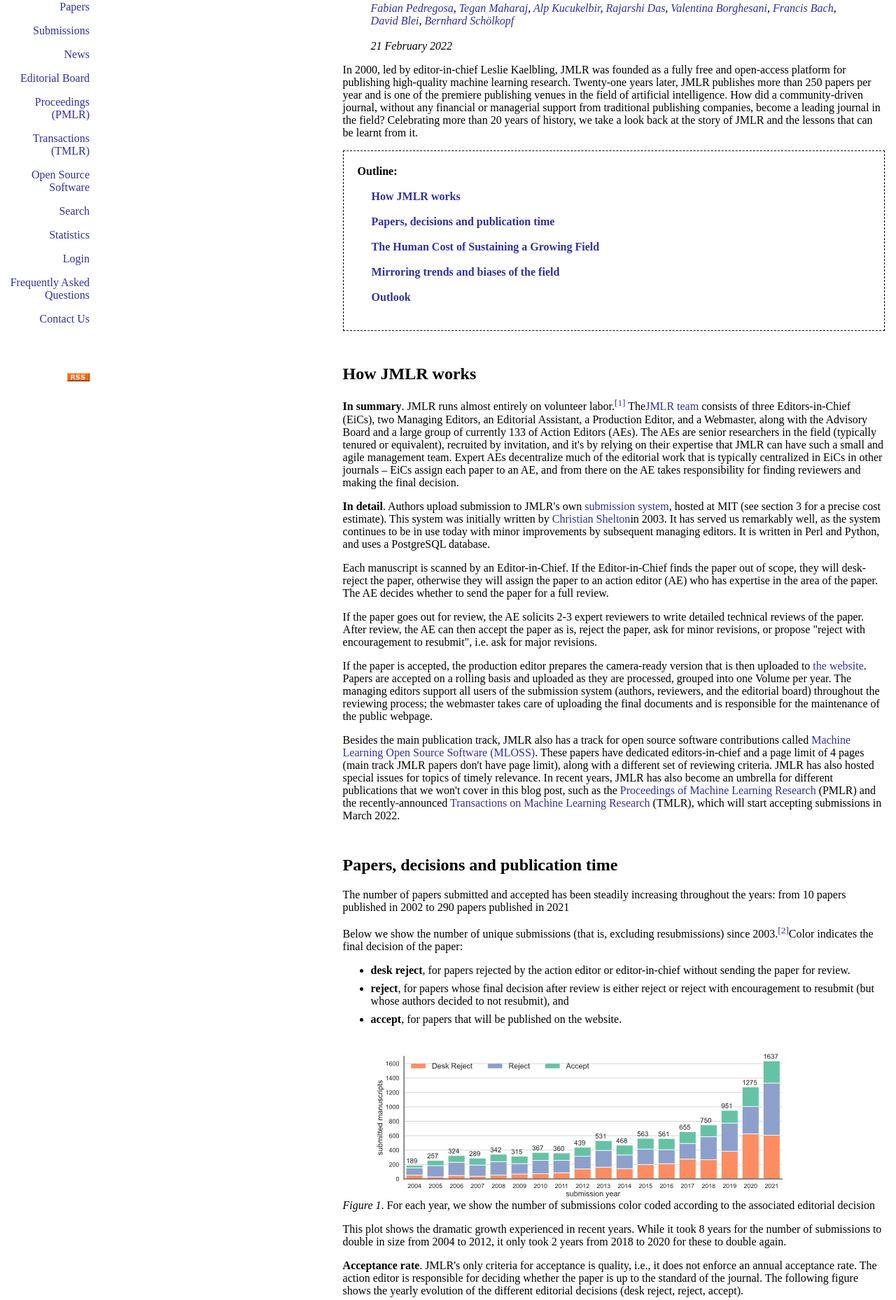
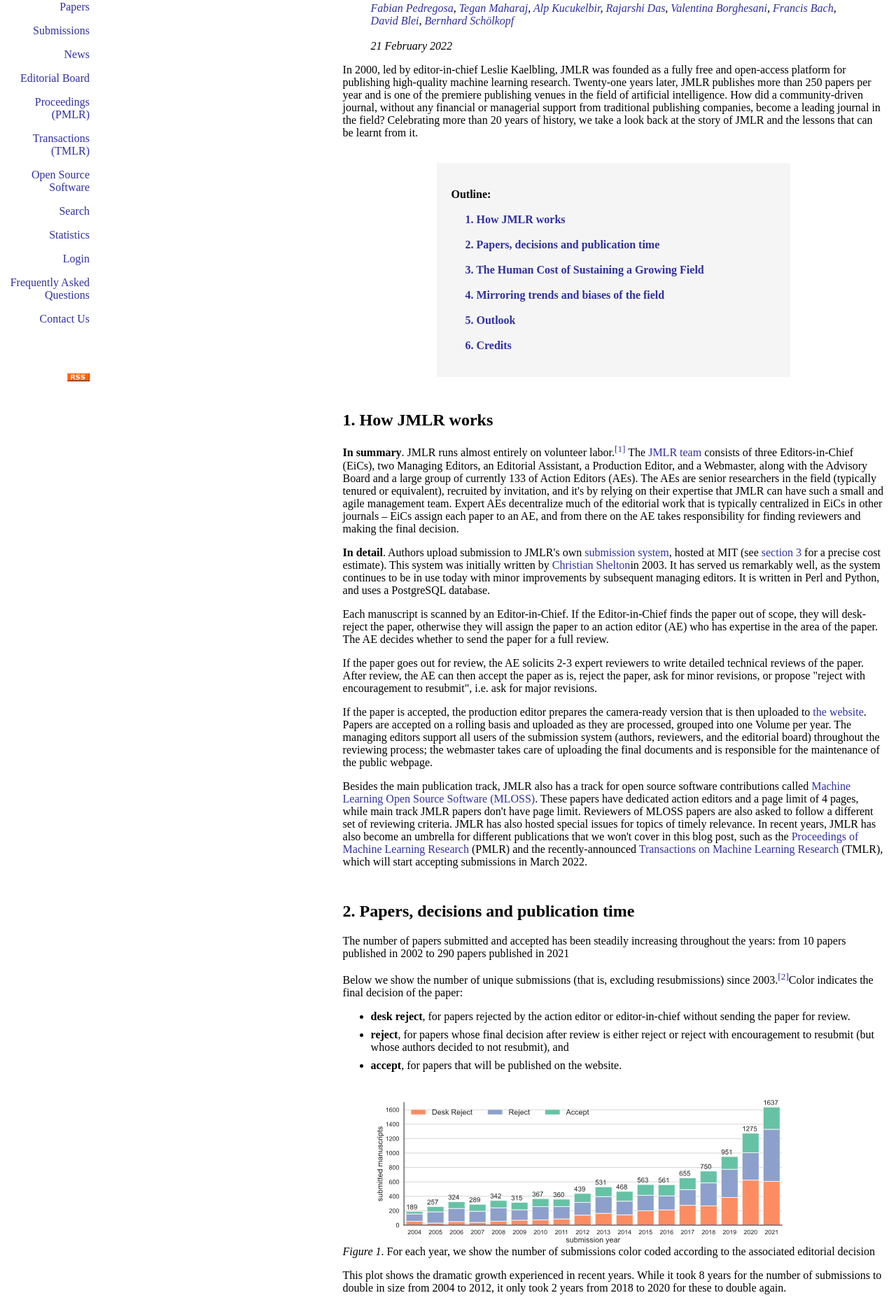
Before and after one commit to JmlrOrg/webpage, a Python web app: template templates/news/retrospectives_20years.html in a window 1280 px wide. Shown: the part 135-1993 px from the top of the page at 70% size. Run offline with Jinja, Linux system fonts and the light colour scheme; the template is opened without the code that fills it, so the values that code supplies are empty.

Commit message:
address Tegan's comments

```diff
--- a/templates/beta/news/retrospectives_20years.html
+++ b/templates/beta/news/retrospectives_20years.html
@@ -11,6 +11,13 @@
 h2 {
     margin-top: 2em;
 }
+
+#TOC{
+    padding: 20px;
+    background-color: #F5F5F5;
+    width: 60%;
+    margin: auto;
+}
 </style>
 {% endblock %}
 
@@ -21,6 +28,7 @@ h2 {
         <blockquote><i><a href="https://fa.bianp.net/">Fabian Pedregosa</a>, <a href="http://www.teganmaharaj.com/">Tegan Maharaj</a>, <a href="https://www.proditus.com/">Alp Kucukelbir</a>, <a href="https://rajarshd.github.io/">Rajarshi Das</a>, <a href="https://valentina.borghesani.org/">Valentina Borghesani</a>, <a href="https://francisbach.com/">Francis Bach</a>, <a href="http://www.cs.columbia.edu/~blei/">David Blei</a>, <a href="https://is.mpg.de/~bs">Bernhard Sch&ouml;lkopf</a></i>
                 <br><br>
                 <i>21 February 2022</i>
+                <br>
         </blockquote>
     </p>
 
@@ -32,23 +40,26 @@ h2 {
             than 20 years of history, we take a look back at the story of
         JMLR and the lessons that can be learnt from it.
     </p>
+    <br>
 
 
     <div id="TOC">
-        <p class="framed"><span style="font-weight: bold">Outline:<br><br>
-            <span style="margin-left: 20px"><a href="#how"><b>How JMLR works</b></a> <br><br>
-            <span style="margin-left: 20px"><a href="#papers"><b>Papers, decisions and publication time</b></a> <br><br>
-            <span style="margin-left: 20px"><a href="#human"><b>The Human Cost of Sustaining a Growing Field</b></a> <br><br>
-            <span style="margin-left: 20px"><a href="#mirroring"><b>Mirroring trends and biases of the
-                field</b></a> <br><br>
-            <span style="margin-left: 20px"><a href="#h.y77njhuydorz"><b>Outlook</b></a> <br><br>            </p>
-    </div>
+        <p class="outline"><span style="font-weight: bold">Outline:<br><br>
+            <span style="margin-left: 20px"><a href="#how"><b>1. How JMLR works</b></a></span> <br><br>
+            <span style="margin-left: 20px"><a href="#papers"><b>2. Papers, decisions and publication time</b></a></span> <br><br>
+            <span style="margin-left: 20px"><a href="#human"><b>3. The Human Cost of Sustaining a Growing Field</b></a></span> <br><br>
+            <span style="margin-left: 20px"><a href="#mirroring"><b>4. Mirroring trends and biases of the
+                field</b></a></span> <br><br>
+            <span style="margin-left: 20px"><a href="#outlook"><b>5. Outlook</b></a></span> <br><br>
+           <span style="margin-left: 20px"><a href="#credits"><b>6. Credits</b></a></span> <br>
+        </p>
+        </div>
 
 
-    <h2 id="how">How JMLR works</h2>
+    <h2 id="how">1. How JMLR works</h2>
     <p><b>In summary</b>.
         JMLR runs almost entirely on volunteer labor.<sup><a
-                href="#ftnt1" id="ftnt_ref1">[1]</a></sup> The<a
+                href="#ftnt1" id="ftnt_ref1">[1]</a></sup> The <a
                 href="https://jmlr.org/editorial-board.html">JMLR
                 team</a> consists of three Editors-in-Chief (EiCs), two Managing Editors, an Editorial
             Assistant, a Production Editor, and a Webmaster, along with the
@@ -58,7 +69,7 @@ h2 {
             assign each paper to an AE, and from there on the AE takes responsibility for finding reviewers and making
             the final decision.</p>
     <p><b>In detail</b>. Authors upload submission to JMLR's own
-        <a href="https://www.jmlr.org/manudb/center/">submission system</a>, hosted at MIT (see section 3 for a precise cost estimate).
+        <a href="https://www.jmlr.org/manudb/center/">submission system</a>, hosted at MIT (see <a href="#human">section 3</a> for a precise cost estimate).
         This system was initially written by <a
                 href="https://www.cs.ucr.edu/~cshelton/">Christian Shelton</a>in 2003. It has served us remarkably well, as the system continues to be in use today with minor improvements by subsequent managing editors. It
             is written in Perl and Python, and uses a PostgreSQL database.</p>
@@ -78,8 +89,8 @@ h2 {
             (authors, reviewers, and the editorial board) throughout the reviewing process; the webmaster takes care of
             uploading the final documents and is responsible for the maintenance of the public webpage.</p>
     <p>Besides the main publication track, JMLR also has a track for open source software contributions called <a href="https://www.jmlr.org/mloss/mloss-info.html">Machine Learning Open Source Software (MLOSS)</a>.
-            These papers have dedicated editors-in-chief and a page limit of 4 pages (main track JMLR papers don&#39;t
-            have page limit), along with a different set of reviewing criteria. JMLR has also hosted special issues for
+            These papers have dedicated action editors and a page limit of 4 pages, while main track JMLR papers don&#39;t
+            have page limit. Reviewers of MLOSS papers are also asked to follow a different set of reviewing criteria. JMLR has also hosted special issues for
             topics of timely relevance. In recent years, JMLR has also become an umbrella for different publications
             that we won&#39;t cover in this blog post, such as the <a
                 href="http://proceedings.mlr.press">Proceedings
@@ -88,7 +99,7 @@ h2 {
                 on Machine Learning Research</a> (TMLR), which will start accepting
             submissions in March 2022.</p>
 
-    <h2 id="papers">Papers, decisions and publication time</h2>
+    <h2 id="papers">2. Papers, decisions and publication time</h2>
 
     <p>The number of papers submitted and accepted has been steadily increasing throughout the years:
             from 10 papers published in 2002 to 290 papers published in 2021
@@ -149,7 +160,7 @@ h2 {
 
 
 
-    <h2 id="human">The Human Cost of Sustaining a Growing Field</h2>
+    <h2 id="human">3. The Human Cost of Sustaining a Growing Field</h2>
     <p>The storage and bandwidth needs of the journal, although increasing throughout the years, remain
             negligible. &nbsp;The full jmlr.org website, including non-public under-review papers, backups, and a
             PostgreSQL database, occupies 49GB. Currently, MIT provides this storage for free, but it would
@@ -175,7 +186,7 @@ h2 {
             action editor was 4.5, while in 2020 it was more than double, 11.7.
         </p>
 
-    <h2 id="mirroring">Mirroring trends and biases of the field</h2>
+    <h2 id="mirroring">4. Mirroring trends and biases of the field</h2>
     <p>According to recent estimates,<sup><a href="#ftnt4"
                 id="ftnt_ref4">[4]</a></sup>&nbsp;only 12% of leading&nbsp;machine
             learning researchers are female&nbsp;and only 22% of jobs in artificial
@@ -204,7 +215,7 @@ h2 {
             improving.</p>
 
 
-    <h2 id="outlook">Outlook</h2>
+    <h2 id="outlook">5. Outlook</h2>
     <p>When it was founded in 2002, the first editors of JMLR sought to create an
             independent and open-access journal, with the most minimal operating costs. &nbsp;This was a radical and
             visionary experiment, and it was a success. &nbsp;Today, JMLR is a top journal in AI and ML, while remaining
@@ -216,27 +227,48 @@ h2 {
             class="c3">&nbsp;efforts of the leadership team, the action editors, and the many reviewers. &nbsp;Thank you
             for making JMLR great and keeping JMLR free.</p>
     <p class="c14"></p>
+
+    <h2 id="credits">6. Credits</h2>
+
+    <p><b>Citing.</b> Please consider citing this article as</p>
     <p><i>Fabian Pedregosa, Tegan Maharaj, Alp Kucukelbir, Rajarshi Das, Valentina Borghesani,
             &nbsp;Francis Bach, David Blei, Bernhard Sch&ouml;lkopf, <span class="c8">&quot;Retrospectives from
-            20 Years of JMLR&quot;, <a href="https://www.jmlr.org/blog/20_years.html">https://www.jmlr.org/blog/20_years.html</a></i></p>
-    <p class="c14"><span class="c2"></p>
-    <p><b>Acknowledgements</b>. We would like to thank Leslie Pack
+            20 Years of JMLR&quot;, <a href="https://www.jmlr.org/blog/20_years.html">https://www.jmlr.org/news/20_years.html</a></i></p>
+
+        <p>
+                BibTex entry:
+<pre>
+<code>
+@misc{pedregosa2022retrospectives,
+        title={Retrospectives from 20 Years of JMLR},
+        author={Pedregosa, Fabian and Maharaj, Tegan and Kucukelbir, Alp and Das, Rajarshi and
+                Borghesani, Valentina and Bach, Francis and Blei,David and Sch{\"o}lkopf, Bernhard},
+        url={http://jmlr.org/news/retrospectives_20years.html},
+        year={2022}
+        }
+</code>
+</pre>
+        </p>
+<p><b>Acknowledgements</b>. We would like to thank Leslie Pack
             Kaelbling, Lawrence Saul and Barbara Engelhardt for providing feedback on this blog post.</p>
 <br>
     <hr class="c16">
     <div>
-        <p class="c7"><a href="#ftnt_ref1" id="ftnt1">[1]</a><span class="c31">&nbsp;The only paid &nbsp;job at JMLR is
+        <p><a href="#ftnt_ref1" id="ftnt1">[1]</a>The only paid &nbsp;job at JMLR is
                 that of the part-time editorial assistant, who provides email support to users of the journal and
                 ensures the manuscripts flow smoothly through the submission and review system.</p>
     </div>
     <div>
-        <p class="c7"><a href="#ftnt_ref2" id="ftnt2">[2]</a><span class="c19">&nbsp;Although the journal was
+        <p><a href="#ftnt_ref2" id="ftnt2">[2]</a>Although the journal was
                 established in the year 2000, the current submission system was created in 2003 thus prior statistics
-                are not available </p>
+                are not available. </p>
     </div>
     <div>
-        <p class="c7"><a href="#ftnt_ref3" id="ftnt3">[3]</a><span class="c19">&nbsp;We count active reviewers as those
+        <p><a href="#ftnt_ref3" id="ftnt3">[3]</a>We count active reviewers as those
                 that have performed at least one review during the year 2021.</p>
+    </div>
+    <div>
+        <p><a href="#ftnt_ref4" id="ftnt4">[4]</a><a href="https://www.forbes.com/sites/falonfatemi/2020/02/17/bridging-the-gender-gap-in-ai/">Bridging The Gender Gap In AI</a>, Forbes magazine.  .</p>
     </div>
 
     {% endblock %}
```
Also changed, not shown: static/img/retrospectives_20years/editors_reviewers.svg.
